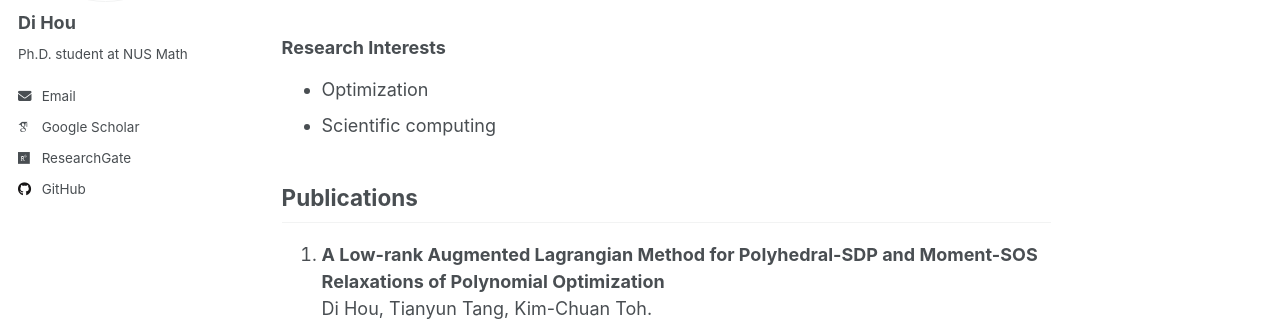
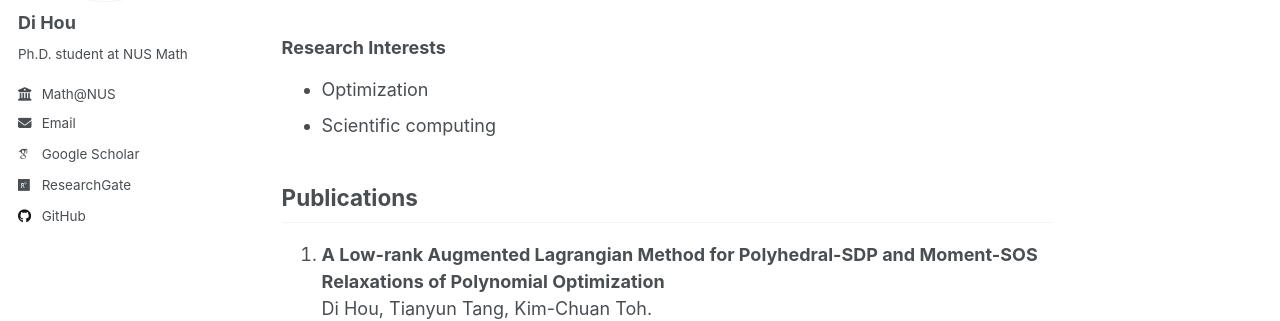
Before and after one commit to HouDiOpt/HouDiOpt.github.io, a Jekyll site: the page built from _pages/about.md, in a window 1280 px wide. Shown: the part 272-593 px from the top of the page. Built offline with Jekyll 4.4.1, drawn with Linux system fonts in a browser that asks for light colours; some web fonts are replaced; a script that is not in the unit is left out.

Commit message:
Update _config.yml

```diff
--- a/_config.yml
+++ b/_config.yml
@@ -26,7 +26,7 @@ author:
   name             : "Di Hou"
   pronouns         : # example: "she/her"
   bio              : "Ph.D. student at NUS Math"
-  employer         :
+  employer         : "Math@NUS"
   uri              : # URL
   email            : "dihou@u.nus.edu"
 
```
